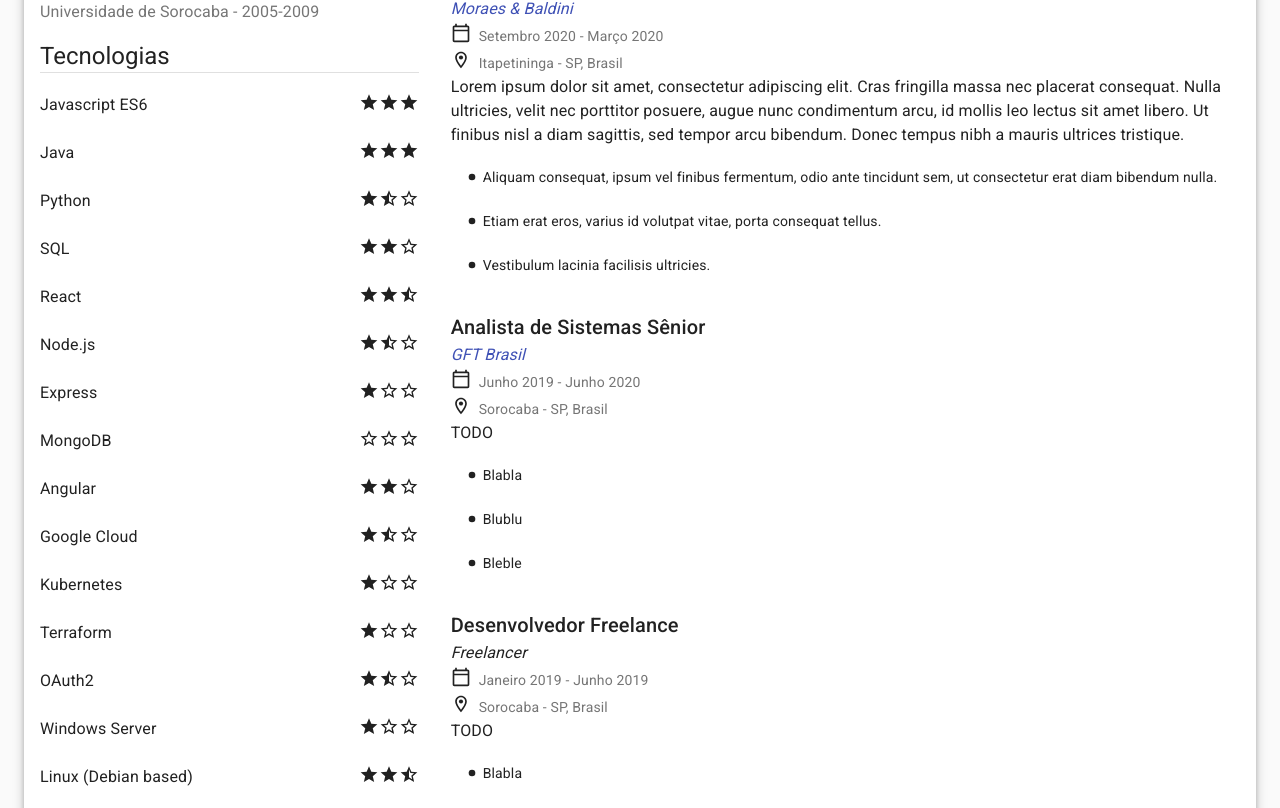
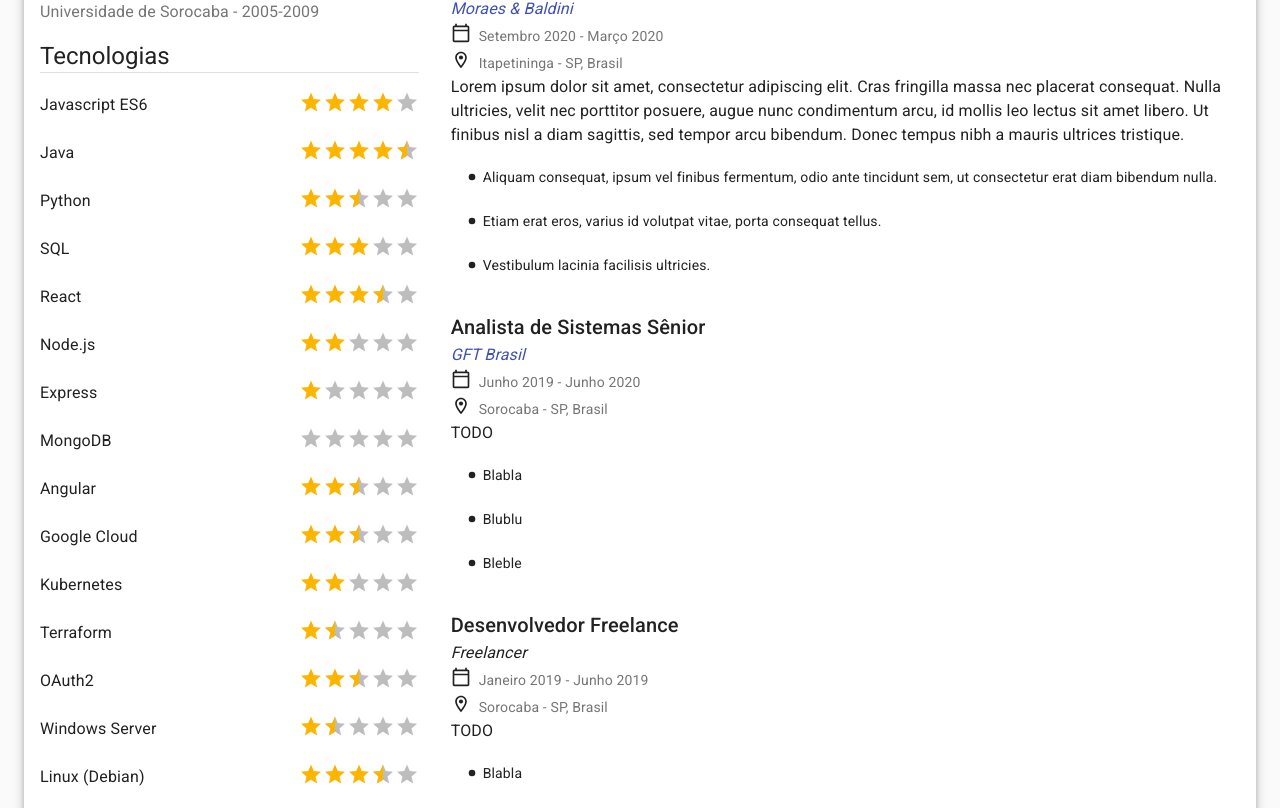
Before and after one commit to eduardopvm/react-cv, a React (Create React App) app: page / in a window 1280 px wide. Shown: the part 612-1420 px from the top of the page. Built offline with nearby package versions, Linux system fonts and the light colour scheme.

Commit message:
changed skill display to use the Rating component from material

```diff
--- a/package.json
+++ b/package.json
@@ -7,6 +7,7 @@
   "dependencies": {
     "@material-ui/core": "4.11.3",
     "@material-ui/icons": "4.11.2",
+    "@material-ui/lab": "^4.0.0-alpha.57",
     "react": "17.0.1",
     "react-dom": "17.0.1",
     "react-icons": "^4.2.0",
--- a/public/print.css
+++ b/public/print.css
@@ -1,3 +1,7 @@
 hr {
   filter: invert(100%)
 }
+
+.skillStars > .MuiRating-decimal {
+  font-size: 1rem;
+}
--- a/src/SkillList.js
+++ b/src/SkillList.js
@@ -1,53 +1,16 @@
-import React from "react";
+import Rating from '@material-ui/lab/Rating';
 import List from "@material-ui/core/List";
 import ListItem from "@material-ui/core/ListItem";
 import ListItemText from "@material-ui/core/ListItemText";
 import ListItemSecondaryAction from "@material-ui/core/ListItemSecondaryAction";
 
-/* Icons */
-import StarIcon from "@material-ui/icons/Star";
-import StarHalfIcon from "@material-ui/icons/StarHalf";
-import StarOutlineIcon from "@material-ui/icons/StarOutline";
-
 export default function SkillList(props) {
-  const generateStars = (level) => {
-    const stars = [];
-    let integer = Math.trunc(level);
-    let remainder = level % 1;
-
-    if (level == 0) {
-      return (
-        <React.Fragment>
-          <StarOutlineIcon fontSize="small" />
-          <StarOutlineIcon fontSize="small" />
-          <StarOutlineIcon fontSize="small" />
-        </React.Fragment>
-      );
-    } else {
-      for (let i = 0; i < integer; i++) {
-        stars.push(<StarIcon key={stars.length} fontSize="small" />);
-      }
-
-      if (remainder > 0 && stars.length < 3) {
-        stars.push(<StarHalfIcon key={stars.length} fontSize="small" />);
-      }
-    }
-
-    if (stars.length < 3) {
-      while (stars.length < 3) {
-        stars.push(<StarOutlineIcon key={stars.length} fontSize="small" />);
-      }
-    }
-
-    return stars;
-  };
-
   const skillsList = props.skills.map((skill) => {
     return (
       <ListItem key={skill.name}>
         <ListItemText>{skill.name}</ListItemText>
         <ListItemSecondaryAction>
-          {generateStars(skill.level)}
+          <Rating name="read-only" value={skill.level} precision={0.5} readOnly className="skillStars" />
         </ListItemSecondaryAction>
       </ListItem>
     );
--- a/src/data/cv_data_pt-br.json
+++ b/src/data/cv_data_pt-br.json
@@ -9,21 +9,21 @@
   "profile": "Fusce pulvinar at velit id vulputate. Integer libero est, rutrum eget eros sit amet, blandit porttitor eros. Ut nibh ex, ultricies at pretium a, venenatis scelerisque libero. Nullam consectetur metus in diam faucibus tempor. Integer venenatis faucibus odio ac scelerisque. Phasellus mauris lacus, eleifend id posuere vitae, ultrices ut diam. Mauris condimentum lorem ipsum, a volutpat orci bibendum non. Pellentesque consequat scelerisque nisi non lacinia. Sed finibus pharetra lobortis.",
   "quote": "FUBAR",
   "technical_skills": [
-    { "name": "Javascript ES6", "level": 3},
-    { "name": "Java", "level": 3},
-    { "name": "Python", "level": 1.5},
-    { "name": "SQL", "level": 2},
-    { "name": "React", "level": 2.5},
-    { "name": "Node.js", "level": 1.5},
+    { "name": "Javascript ES6", "level": 4},
+    { "name": "Java", "level": 4.5},
+    { "name": "Python", "level": 2.5},
+    { "name": "SQL", "level": 3},
+    { "name": "React", "level": 3.5},
+    { "name": "Node.js", "level": 2},
     { "name": "Express", "level": 1},
     { "name": "MongoDB", "level": 0},
-    { "name": "Angular", "level": 2},
-    { "name": "Google Cloud", "level": 1.5},
-    { "name": "Kubernetes", "level": 1},
-    { "name": "Terraform", "level": 1},
-    { "name": "OAuth2", "level": 1.5},
-    { "name": "Windows Server", "level": 1},
-    { "name": "Linux (Debian based)", "level": 2.5}
+    { "name": "Angular", "level": 2.5},
+    { "name": "Google Cloud", "level": 2.5},
+    { "name": "Kubernetes", "level": 2},
+    { "name": "Terraform", "level": 1.5},
+    { "name": "OAuth2", "level": 2.5},
+    { "name": "Windows Server", "level": 1.5},
+    { "name": "Linux (Debian)", "level": 3.5}
   ],
   "general_skills": [
     "Continous Integration",
@@ -37,9 +37,9 @@
     "Scrum"
   ],
   "languague_skills": [
-    { "name": "Português", "level": 3},
-    { "name": "Inglês", "level": 3},
-    { "name": "Espanhol", "level": 1}
+    { "name": "Português", "level": 5},
+    { "name": "Inglês", "level": 5},
+    { "name": "Espanhol", "level": 2}
   ],
   "certificates": [
     { "name": "Functional Programming with Streams in Java 9", "issuer": "Udemy", "url": "https://www.udemy.com/certificate/UC-CX0T5AOC/"}
```
Also changed, not shown: 1 other file (tests, documents, lock files or other folders).
